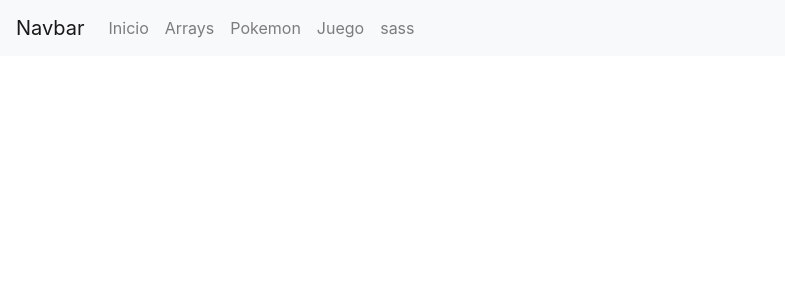
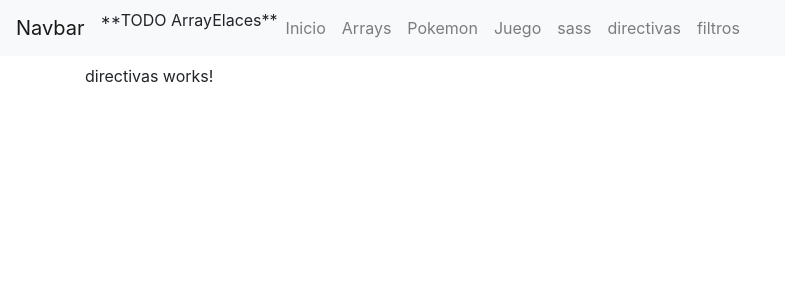
Before and after one commit to mikelbua/AngularIpartek, an Angular app: page /directivas in a window 1280 px wide. Before the commit this address led to /. Shown: the top 300 px of the page, without its empty margins (0-785 px from the left). Built offline with nearby package versions, Linux system fonts and the light colour scheme.

Commit message:
directivas y filtros creados

```diff
--- a/src/app/app-routing.module.ts
+++ b/src/app/app-routing.module.ts
@@ -5,6 +5,8 @@
 import { PokemonRestComponent } from './paginas/pokemon-rest/pokemon-rest.component';
 import { EstilosComponent } from './paginas/estilos/estilos.component';
 import { JuegoComponent } from './paginas/juego/juego.component';
+import { DirectivasComponent } from './paginas/directivas/directivas.component';
+import { FiltrosComponent } from './paginas/filtros/filtros.component';
 
 /**
  * definir las rutas de la aoo de angulas.
@@ -15,7 +17,9 @@
   { path: 'arrays', component: ArraysComponent },
   { path: 'pokemon', component: PokemonRestComponent },
   { path: 'estilos', component: EstilosComponent },
-  { path: 'juego', component: JuegoComponent }
+  { path: 'juego', component: JuegoComponent },
+  { path: 'directivas', component: DirectivasComponent },
+  { path: 'filtros', component: FiltrosComponent }
 
 ];
 
--- a/src/app/app.module.ts
+++ b/src/app/app.module.ts
@@ -13,6 +13,8 @@
 import { PokemonRestComponent } from './paginas/pokemon-rest/pokemon-rest.component';
 import { EstilosComponent } from './paginas/estilos/estilos.component';
 import { JuegoComponent } from './paginas/juego/juego.component';
+import { DirectivasComponent } from './paginas/directivas/directivas.component';
+import { FiltrosComponent } from './paginas/filtros/filtros.component';
 
 @NgModule({
   declarations: [
@@ -24,7 +26,9 @@
     NavbarComponent,
     PokemonRestComponent,
     EstilosComponent,
-    JuegoComponent
+    JuegoComponent,
+    DirectivasComponent,
+    FiltrosComponent
   ],
   imports: [
     BrowserModule,
--- a/src/app/componentes/navbar/navbar.component.html
+++ b/src/app/componentes/navbar/navbar.component.html
@@ -6,6 +6,7 @@
 
     <div class="collapse navbar-collapse" id="navbarSupportedContent">
       <ul class="navbar-nav mr-auto">
+        <li class="nav-item">**TODO ArrayElaces**</li>
         <li class="nav-item">
             <a [routerLink]="['/']" routerLinkActive="router-link-active" class="nav-link">Inicio</a>
         </li>
@@ -21,6 +22,12 @@
         <li class="nav-item">
           <a [routerLink]="['/estilos']" routerLinkActive="router-link-active" class="nav-link">sass</a>
         </li>
+        <li class="nav-item">
+          <a [routerLink]="['/directivas']" routerLinkActive="router-link-active" class="nav-link">directivas</a>
+        </li>
+        <li class="nav-item">
+          <a [routerLink]="['/filtros']" routerLinkActive="router-link-active" class="nav-link">filtros</a>
+        </li>
       </ul>
     </div>
   </nav>
--- /dev/null
+++ b/src/app/paginas/directivas/directivas.component.html
@@ -0,0 +1 @@
+<p>directivas works!</p>
--- /dev/null
+++ b/src/app/paginas/directivas/directivas.component.ts
@@ -0,0 +1,15 @@
+import { Component, OnInit } from '@angular/core';
+
+@Component({
+  selector: 'app-directivas',
+  templateUrl: './directivas.component.html',
+  styleUrls: ['./directivas.component.scss']
+})
+export class DirectivasComponent implements OnInit {
+
+  constructor() { }
+
+  ngOnInit() {
+  }
+
+}
--- /dev/null
+++ b/src/app/paginas/filtros/filtros.component.html
@@ -0,0 +1 @@
+<p>filtros works!</p>
--- /dev/null
+++ b/src/app/paginas/filtros/filtros.component.ts
@@ -0,0 +1,15 @@
+import { Component, OnInit } from '@angular/core';
+
+@Component({
+  selector: 'app-filtros',
+  templateUrl: './filtros.component.html',
+  styleUrls: ['./filtros.component.scss']
+})
+export class FiltrosComponent implements OnInit {
+
+  constructor() { }
+
+  ngOnInit() {
+  }
+
+}
```
Also changed, not shown: src/app/paginas/directivas/directivas.component.scss (added), src/app/paginas/filtros/filtros.component.scss (added).
